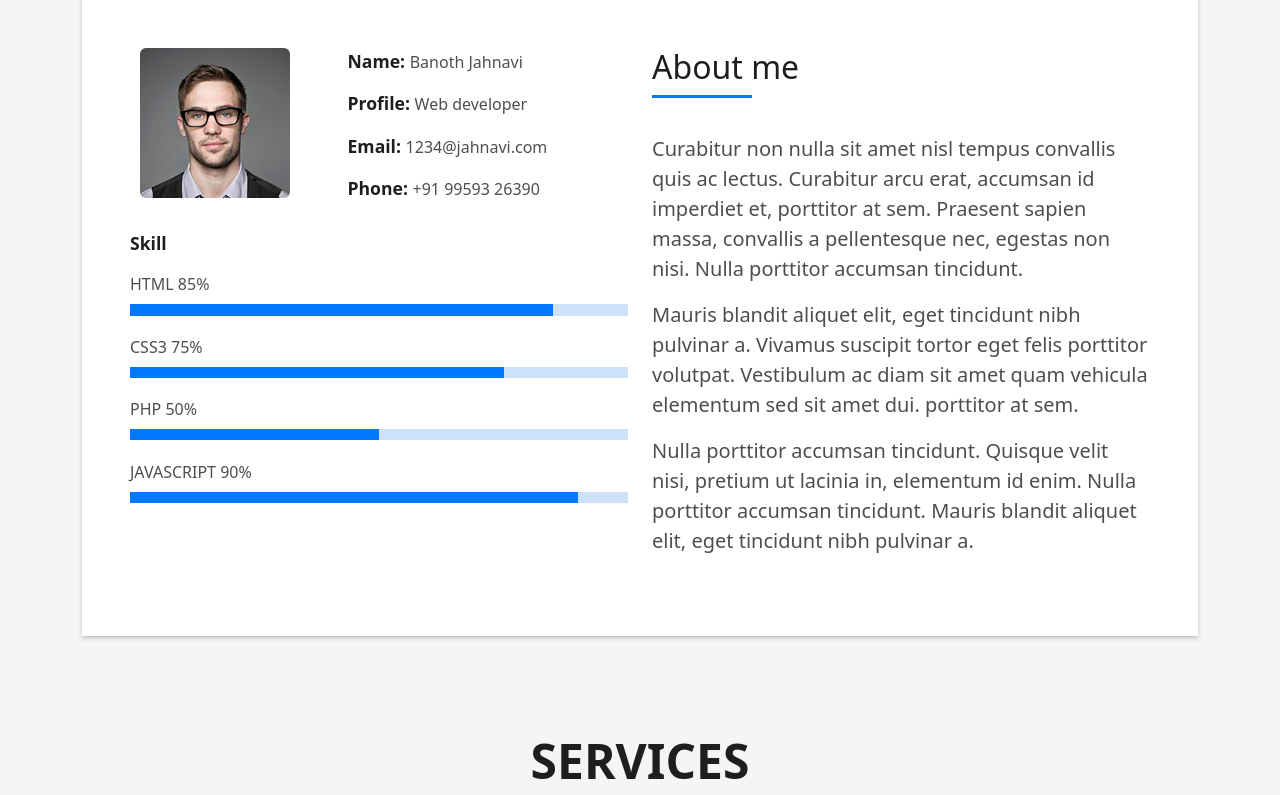
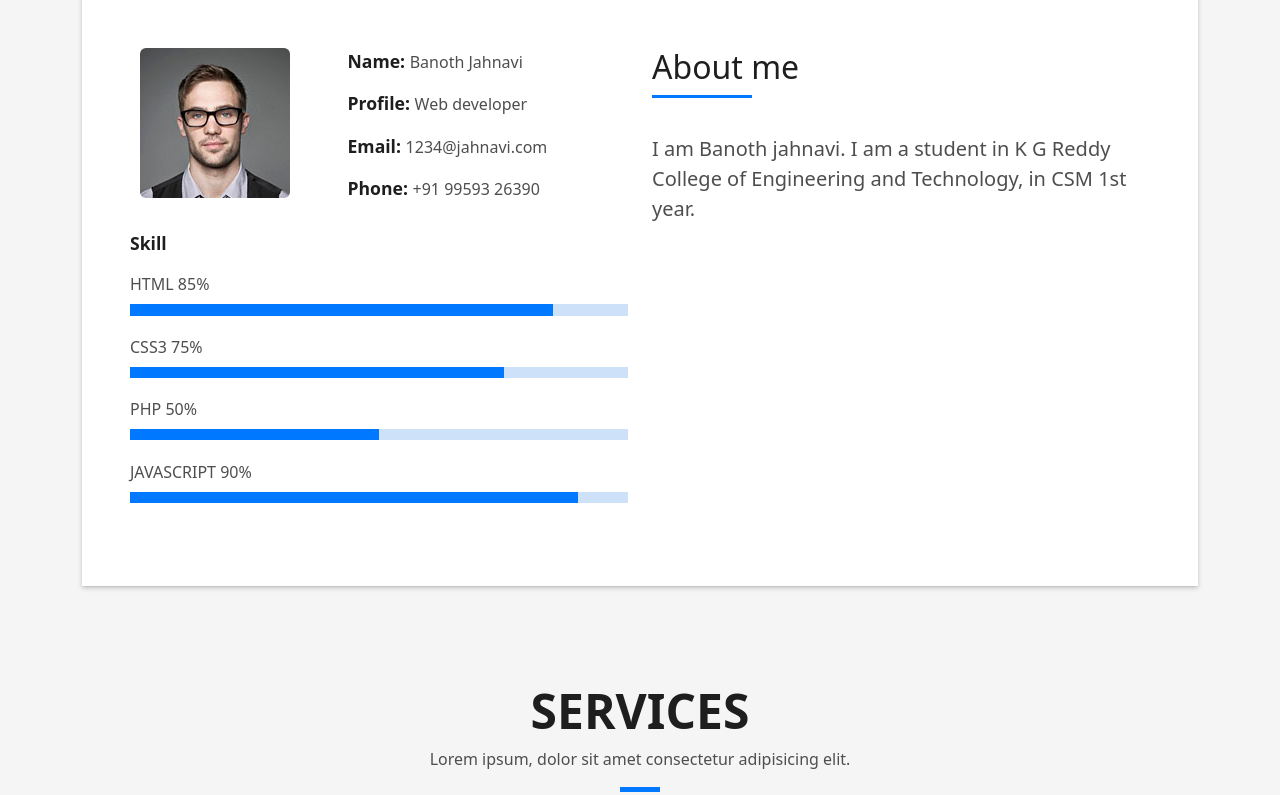
Before and after one commit to jahnavi854janu/jahnavi, a plain HTML site: page index.html in a window 1280 px wide. Shown: the part 880-1675 px from the top of the page. Drawn offline with Linux system fonts and the light colour scheme.

Commit message:
Update index.html

```diff
--- a/index.html
+++ b/index.html
@@ -140,20 +140,13 @@
                       </h5>
                     </div>
                     <p class="lead">
-                      Curabitur non nulla sit amet nisl tempus convallis quis ac lectus. Curabitur arcu erat, accumsan id
-                      imperdiet et, porttitor
-                      at sem. Praesent sapien massa, convallis a pellentesque nec, egestas non nisi. Nulla
-                      porttitor accumsan tincidunt.
+                      I am Banoth jahnavi. I am a student in K G Reddy College of Engineering and Technology, in CSM 1st year.
                     </p>
                     <p class="lead">
-                      Mauris blandit aliquet elit, eget tincidunt nibh pulvinar a. Vivamus suscipit tortor eget felis
-                      porttitor volutpat. Vestibulum
-                      ac diam sit amet quam vehicula elementum sed sit amet dui. porttitor at sem.
+
                     </p>
                     <p class="lead">
-                      Nulla porttitor accumsan tincidunt. Quisque velit nisi, pretium ut lacinia in, elementum id enim.
-                      Nulla porttitor accumsan
-                      tincidunt. Mauris blandit aliquet elit, eget tincidunt nibh pulvinar a.
+
                     </p>
                   </div>
                 </div>
@@ -264,9 +257,7 @@
               <div class="service-content">
                 <h2 class="s-title">Marketing Services</h2>
                 <p class="s-description text-center">
-                  Lorem ipsum dolor sit amet consectetur adipisicing elit. Magni adipisci eaque autem fugiat! Quia,
-                  provident vitae! Magni
-                  tempora perferendis eum non provident.
+                  The company itself is a very successful company. If the pain of pain is relieved, I will open something quickly. Does it take a whole lot of work? But no one should be laborious to find resilience for us?
                 </p>
               </div>
             </div>
```
